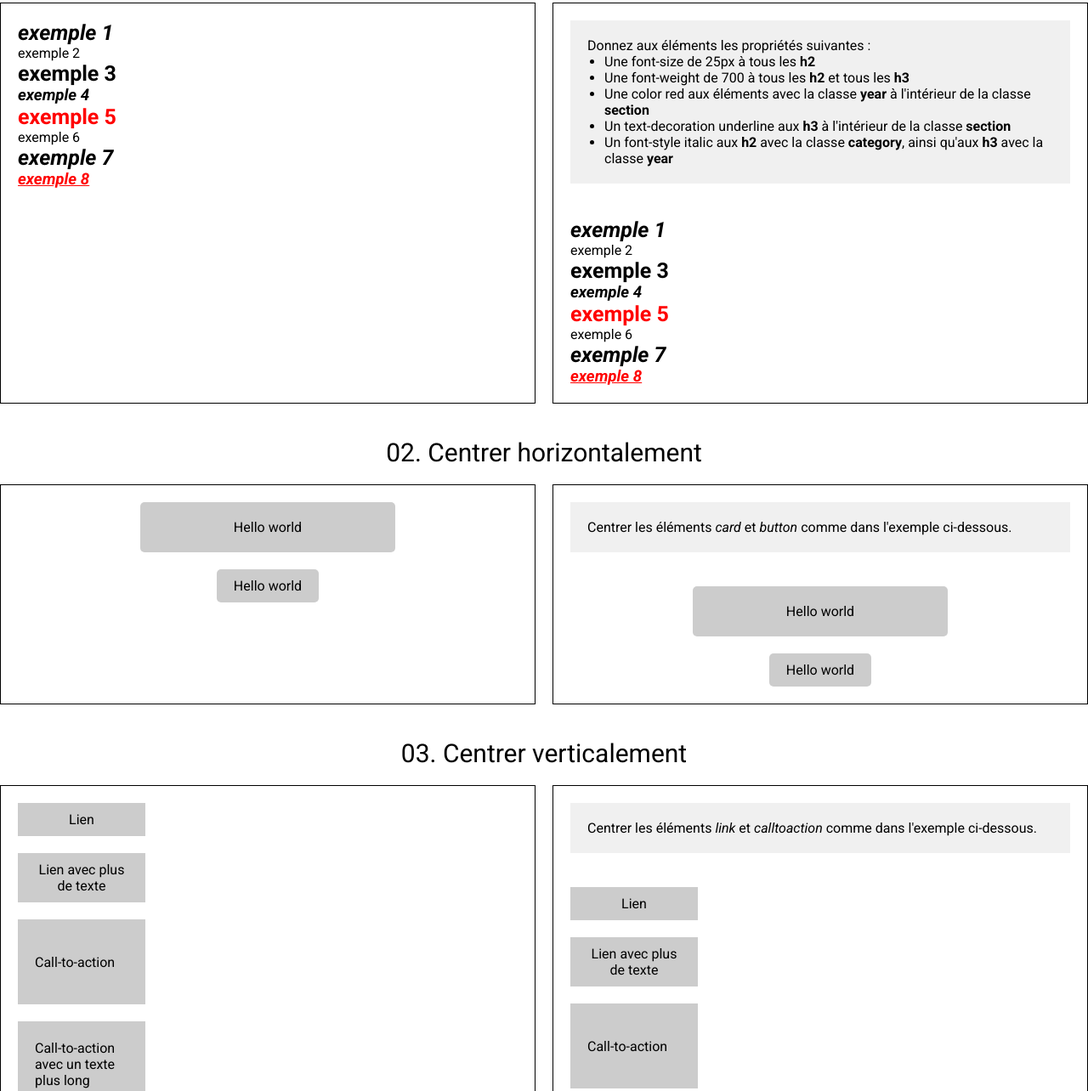
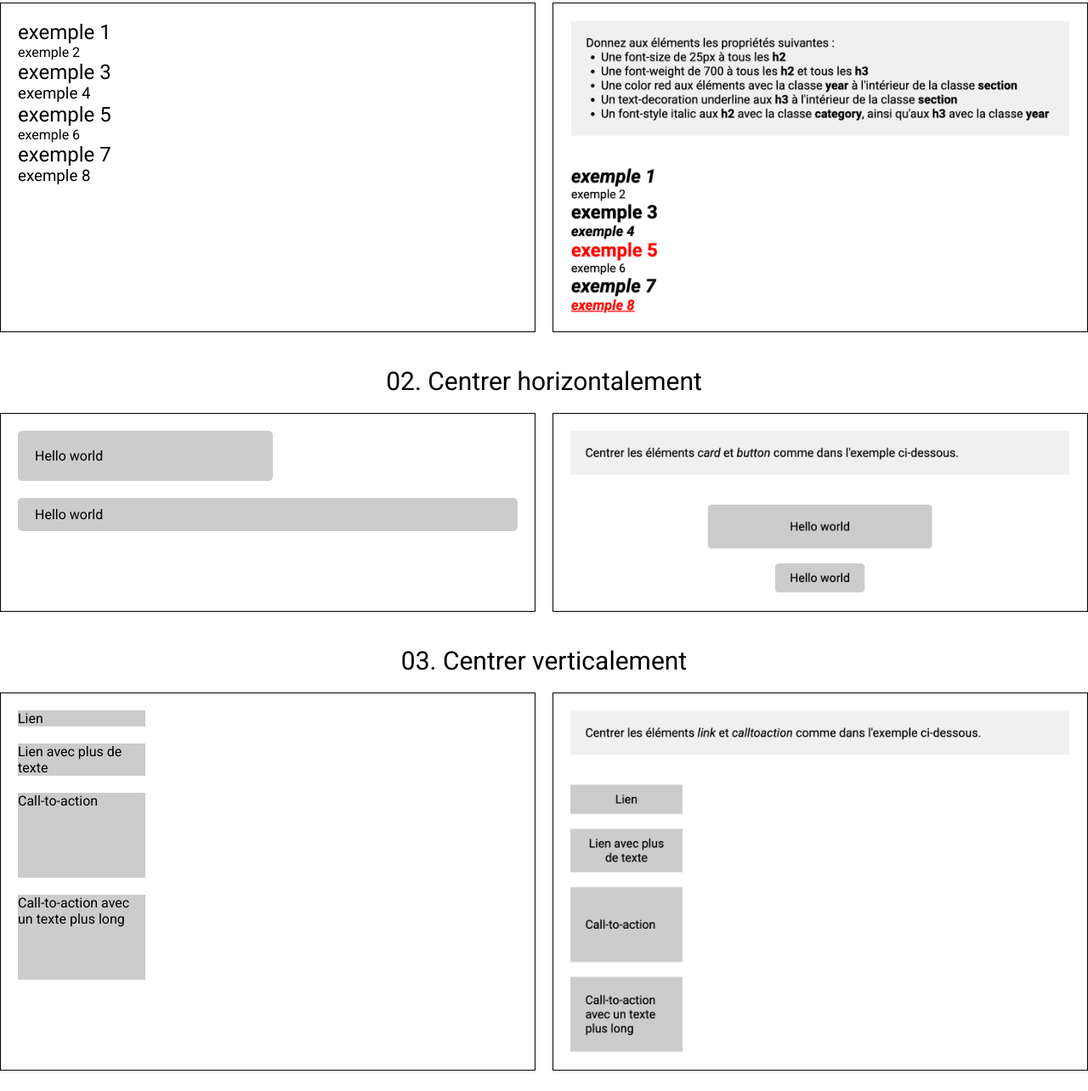
Before and after one commit to eikon-frontend/imd2-exercice-revision-1, a website built with Parcel: page src/index.html in a window 1280 px wide. Shown: the part 179-1463 px from the top of the page at 85% size. Built offline with nearby package versions, Linux system fonts and the light colour scheme.

Commit message:
Add instructions images and remove useless CSS

```diff
--- a/src/css/main.css
+++ b/src/css/main.css
@@ -27,6 +27,7 @@ a {
 img,
 video {
   display: block;
+  max-width: 100%;
 }
 
 .page-container {
@@ -58,35 +59,7 @@ video {
   border: 1px solid #000;
 }
 
-.exercise-instructions {
-  margin-bottom: 40px;
-  padding: 20px;
-  background: #f0f0f0;
-}
-
 /* 01. Sélecteurs CSS */
-
-.selectors h2 {
-  font-size: 25px;
-}
-
-.selectors h2,
-.selectors h3 {
-  font-weight: 700;
-}
-
-.selectors .section .year {
-  color: red;
-}
-
-.selectors .section h3 {
-  text-decoration: underline;
-}
-
-.selectors h2.category,
-.selectors h3.year {
-  font-style: italic;
-}
 
 /* 02. Centrer horizontalement */
 
@@ -95,14 +68,10 @@ video {
   padding: 20px;
   background: #ccc;
   border-radius: 5px;
-  text-align: center;
-  margin: 0 auto;
 }
 
 .button-wrapper {
   margin-top: 20px;
-  display: flex;
-  justify-content: center;
 }
 
 .button {
@@ -117,9 +86,7 @@ video {
   display: block;
   width: 150px;
   margin-bottom: 20px;
-  padding: 10px 20px;
   background: #ccc;
-  text-align: center;
 }
 
 .calltoaction {
@@ -127,22 +94,7 @@ video {
   width: 150px;
   height: 100px;
   margin-bottom: 20px;
-  padding: 20px;
   background: #ccc;
-  display: flex;
-  align-items: center;
 }
 
 /* 04. Display inline et block */
-
-.article-title {
-  display: inline;
-}
-
-.article-summary {
-  display: inline;
-}
-
-.article-content strong {
-  display: block;
-}
--- a/src/index.html
+++ b/src/index.html
@@ -32,42 +32,7 @@
           </div>
         </div>
         <div class="exercise-content">
-          <div class="exercise-instructions">
-            Donnez aux éléments les propriétés suivantes :
-            <ul>
-              <li>Une font-size de 25px à tous les <strong>h2</strong></li>
-              <li>
-                Une font-weight de 700 à tous les <strong>h2</strong> et tous
-                les <strong>h3</strong>
-              </li>
-              <li>
-                Une color red aux éléments avec la classe
-                <strong>year</strong> à l'intérieur de la classe
-                <strong>section</strong>
-              </li>
-              <li>
-                Un text-decoration underline aux <strong>h3</strong> à
-                l'intérieur de la classe <strong>section</strong>
-              </li>
-              <li>
-                Un font-style italic aux <strong>h2</strong> avec la classe
-                <strong>category</strong>, ainsi qu'aux <strong>h3</strong> avec
-                la classe <strong>year</strong>
-              </li>
-            </ul>
-          </div>
-          <div class="selectors">
-            <h2 class="category">exemple 1</h2>
-            <p class="category">exemple 2</p>
-            <h2 class="year">exemple 3</h2>
-            <h3 class="year">exemple 4</h3>
-            <div class="section">
-              <h2 class="year">exemple 5</h2>
-              <p class="category">exemple 6</p>
-              <h2 class="category">exemple 7</h2>
-              <h3 class="year">exemple 8</h3>
-            </div>
-          </div>
+          <img src="img/01-selectors.png" alt="consigne" />
         </div>
       </div>
       <h2 class="exercise-title">02. Centrer horizontalement</h2>
@@ -79,14 +44,7 @@
           </div>
         </div>
         <div class="exercise-content">
-          <div class="exercise-instructions">
-            Centrer les éléments <em>card</em> et <em>button</em> comme dans
-            l'exemple ci-dessous.
-          </div>
-          <div class="card">Hello world</div>
-          <div class="button-wrapper">
-            <div class="button">Hello world</div>
-          </div>
+          <img src="img/02-center-horizontally.png" alt="consigne" />
         </div>
       </div>
       <h2 class="exercise-title">03. Centrer verticalement</h2>
@@ -100,16 +58,7 @@
           </a>
         </div>
         <div class="exercise-content">
-          <div class="exercise-instructions">
-            Centrer les éléments <em>link</em> et <em>calltoaction</em> comme
-            dans l'exemple ci-dessous.
-          </div>
-          <a href="#" class="link">Lien</a>
-          <a href="#" class="link">Lien avec plus de texte</a>
-          <a href="#" class="calltoaction">Call-to-action</a>
-          <a href="#" class="calltoaction"
-            >Call-to-action avec un texte plus long
-          </a>
+          <img src="img/03-center-vertically.png" alt="consigne" />
         </div>
       </div>
       <h2 class="exercise-title">04. Display inline et block</h2>
@@ -131,24 +80,7 @@
           </p>
         </div>
         <div class="exercise-content">
-          <div class="exercise-instructions">
-            Donner les bons display aux éléments pour obtenir le résultat
-            ci-dessous.
-          </div>
-          <h2 class="article-title">Lorem ipsum dolor sit amet</h2>
-          <p class="article-summary">
-            consectetur adipiscing elit, sed do eiusmod tempor incididunt ut
-            labore et dolore magna aliqua. Ut enim ad minim veniam, quis nostrud
-            exercitation ullamco laboris nisi ut aliquip ex ea commodo
-            consequat.
-          </p>
-          <p class="article-content">
-            Duis aute irure dolor in reprehenderit in voluptate velit esse
-            cillum dolore eu fugiat nulla pariatur.
-            <strong>Excepteur sint occaecat</strong>
-            cupidatat non proident, sunt in culpa qui officia deserunt mollit
-            anim id est laborum.
-          </p>
+          <img src="img/04-display-inline-block.png" alt="consigne" />
         </div>
       </div>
     </div>
```
Also changed, not shown: src/img/01-selectors.png (added), src/img/02-center-horizontally.png (added), src/img/03-center-vertically.png (added), src/img/04-display-inline-block.png (added).
